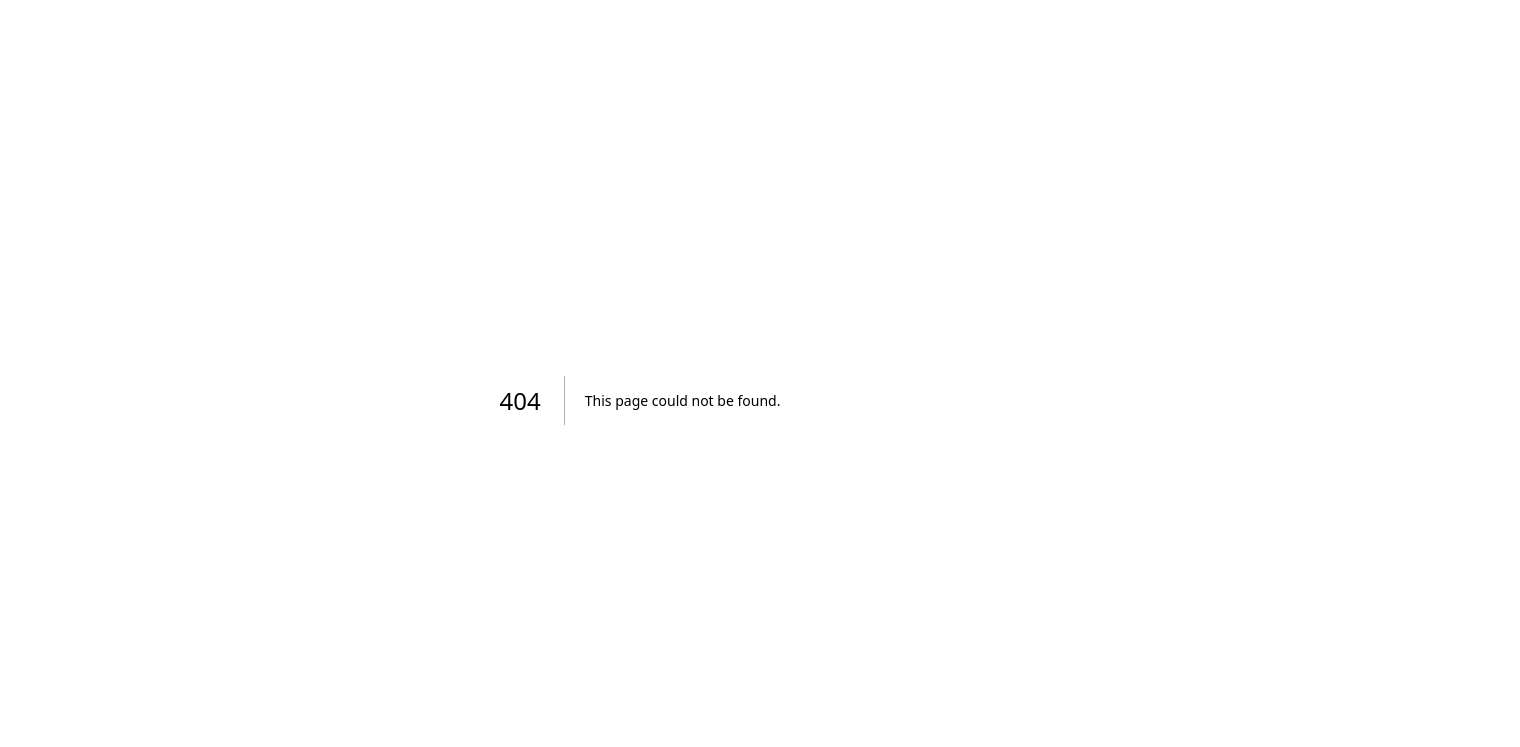
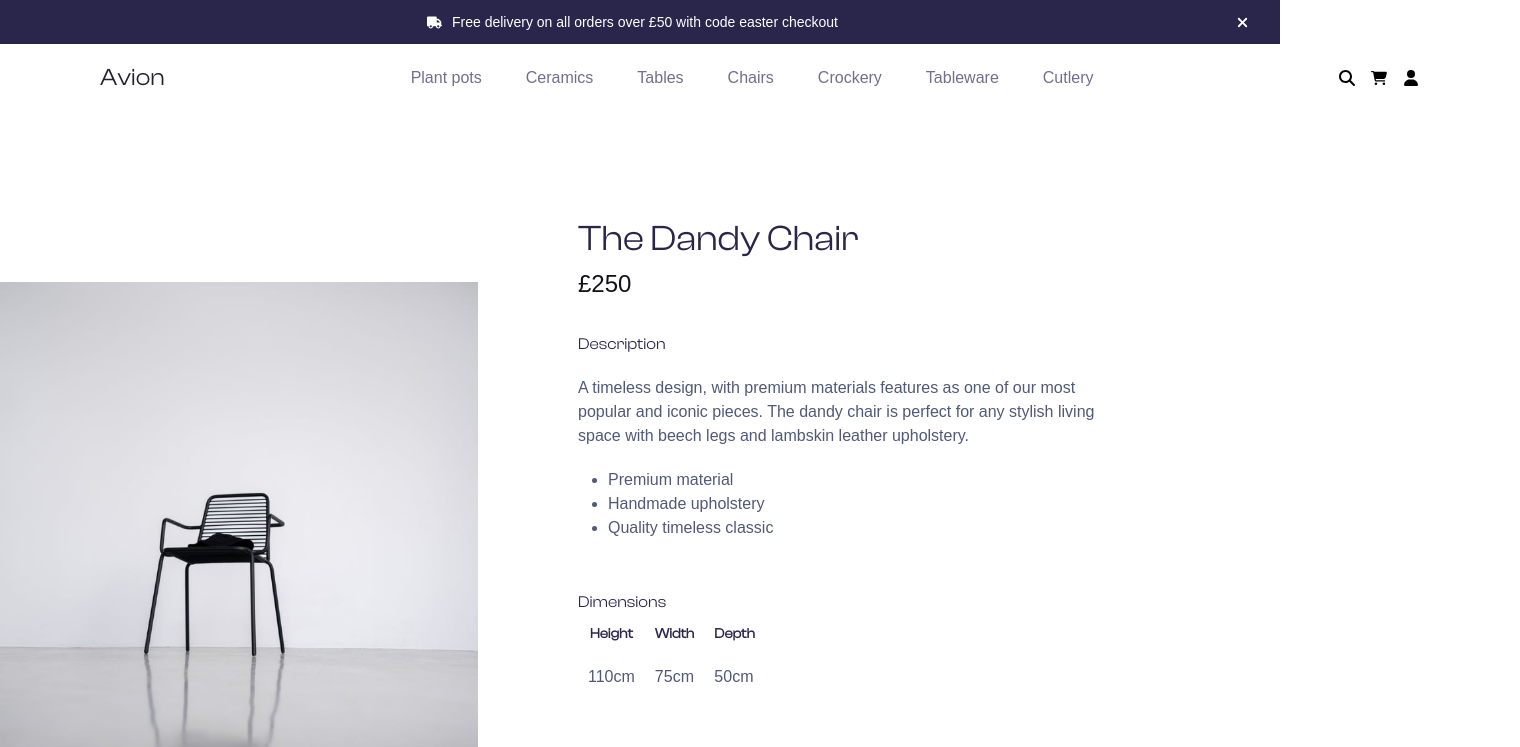
Before and after one commit to shariq001/ui-ux-hackathon, a Next.js app: page /Product-Listing in a window 1280 px wide. Before the commit this address had no page. Shown: the top 747 px of the page, 1520 px wide, since content can reach past the window. Built offline with nearby package versions, Linux system fonts and the light colour scheme.

Commit message:
ui/ux hackathon

```diff
--- /dev/null
+++ b/app/Product-Listing/page.tsx
@@ -0,0 +1,109 @@
+"use client"
+
+import React from 'react'
+import { useState } from 'react';
+import { FontAwesomeIcon } from '@fortawesome/react-fontawesome';
+import { faTruck, faXmark } from '@fortawesome/free-solid-svg-icons';
+import ProductListingheader from '@/components/ProductListingheader';
+import Image from 'next/image';
+
+const ProductListing = () => {
+
+    const [isVisible, setIsVisible] = useState(true);
+
+    const [count, setCount] = useState(0);
+
+  const increment = () => {
+    setCount(count + 1)
+  }
+
+  const decrement = () => {
+    if(count > 0) {
+      setCount(count - 1)
+    }
+
+  }
+
+  return (
+    <>
+    {isVisible && (
+        <div>
+        {/* Promo */}
+        <div className='bg-[#2a254b] text-white text-center flex justify-between items-center py-[10px] px-[30px] w-full'>
+            <p></p>
+            <p className='text-[14px] satoshi flex items-center justify-center'><FontAwesomeIcon icon={faTruck} className='size-[15px] inline-flex  mr-[10px]' />Free delivery on all orders over £50 with code easter checkout</p>
+            <button type='button' onClick={() => setIsVisible(false)}><FontAwesomeIcon icon={faXmark} className='size-[15px]' /></button>
+        </div>
+    </div>
+    )}
+
+    <ProductListingheader />
+
+    {/* Section 1 */}
+    <div className='flex justify-center w-full items-center'>
+
+        {/* Left */}
+        <div>
+            <Image src='/images/productimg1.png' width={721} height={759} alt='Product Image' />
+        </div>
+
+        {/* Right */}
+        <div className='p-[100px] '>
+            <h1 className='text-[36px] clash text-[#2a254b]'>The Dandy Chair</h1>
+            <h3 className='text-[24px] satoshi text-[#12131a] mb-[30px]'>&pound;250</h3>
+            <div className='w-[522px] flex flex-col gap-[20px]'>
+                <h4 className='text-[16px] clash text-[#2a254b]'>Description</h4>
+                <p className='text-[16px] satoshi text-[#505977]'>A timeless design, with premium materials features as one of our most popular and iconic pieces. The dandy chair is perfect for any stylish living space with beech legs and lambskin leather upholstery.</p>
+                <ul className='text-[16px] list-disc satoshi text-[#505977] ml-[30px]'>
+                    <li className='list-item'>Premium material</li>
+                    <li className='list-item'>Handmade upholstery</li>
+                    <li className='list-item'>Quality timeless classic</li>
+                </ul>
+            </div>
+            <div className='my-[50px]'>
+                <h4 className='clash text-[16px] text-[#2a254b]'>Dimensions</h4>
+                <table className='p-[20px]'>
+                    <thead>
+                        <tr className='clash text-[#2a254b] text-[14px]'>
+                            <th className='p-[10px]'>Height</th>
+                            <th className='p-[10px]'>Width</th>
+                        <   th className='p-[10px]'>Depth</th>
+                        </tr>
+                    </thead>
+                    <tbody>
+                        <tr className='satoshi text-[#505977]'>
+                            <td className='p-[10px]'>110cm</td>
+                            <td className='p-[10px]'>75cm</td>
+                            <td className='p-[10px]'>50cm</td>
+                        </tr>
+                    </tbody>
+                </table>
+            </div>
+
+            <div className='py-[50px] pt-0 flex justify-between w-[602px] items-center'>
+                <div className='flex justify-center items-center'>
+                    <h3 className='clash text-[#2a254b]'>Amount:</h3>
+                    <div className='bg-[#f9f9f9] p-[15px] ml-[15px] flex justify-between w-[122px] rounded-sm'>
+                        <button type='button' onClick={decrement} className='text-[#cac6da]'>-</button>
+                        <p className='satoshi'>{count}</p>
+                        <button type='button' onClick={increment} className='text-[#cac6da]'>+</button>
+                    </div>
+                </div>
+                <button className='bg-[#2a254b] text-white satoshi w-[143px] py-[16px] px-[32px]'>Add to cart</button>
+            </div>
+        </div>
+    </div>
+
+    {/* Section 2 */}
+    <div>
+
+    </div>
+
+
+
+
+    </>
+  )
+}
+
+export default ProductListing
--- /dev/null
+++ b/components/ProductListingheader.tsx
@@ -0,0 +1,28 @@
+import Link from 'next/link'
+import React from 'react'
+import { FontAwesomeIcon } from '@fortawesome/react-fontawesome';
+import { faMagnifyingGlass, faCartShopping, faUser } from '@fortawesome/free-solid-svg-icons';
+
+const ProductListingheader = () => {
+  return (
+    <div className='w-[1519.5px] flex justify-between items-center py-[16px] px-[100px]'>
+        <h1 className='text-[#22202e] text-[24px] clash'>Avion</h1>
+        <nav className='flex justify-center items-center gap-[44px] text-[#726E8D] text-[16px] satoshi'>
+            <Link href=''>Plant pots</Link>
+            <Link href=''>Ceramics</Link>
+            <Link href=''>Tables</Link>
+            <Link href=''>Chairs</Link>
+            <Link href=''>Crockery</Link>
+            <Link href=''>Tableware</Link>
+            <Link href=''>Cutlery</Link>
+        </nav>
+        <div className='flex justify-center items-center gap-[16px]'>
+            <Link href=''><FontAwesomeIcon icon={faMagnifyingGlass} className='size-[16px]' /></Link>
+            <Link href=''><FontAwesomeIcon icon={faCartShopping} className='size-[16px]' /></Link>
+            <Link href=''><FontAwesomeIcon icon={faUser} className='size-[16px]' /></Link>
+        </div>
+    </div>
+  )
+}
+
+export default ProductListingheader
```
Also changed, not shown: public/images/productimg1.png (added), 1 other file (tests, documents, lock files or other folders).
